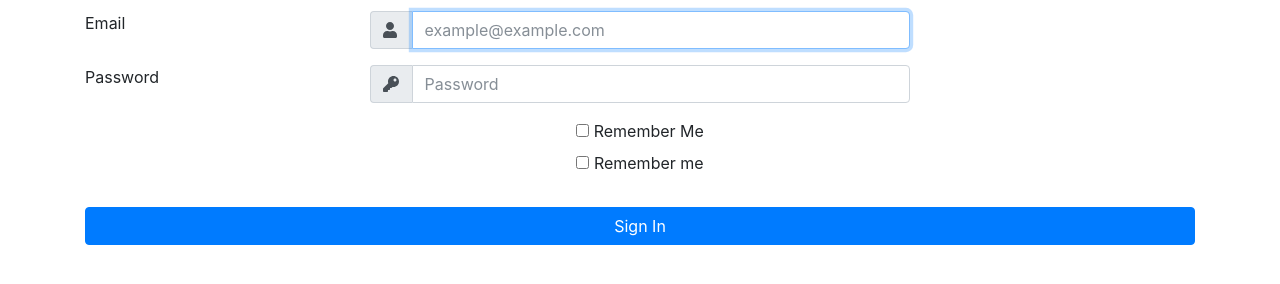
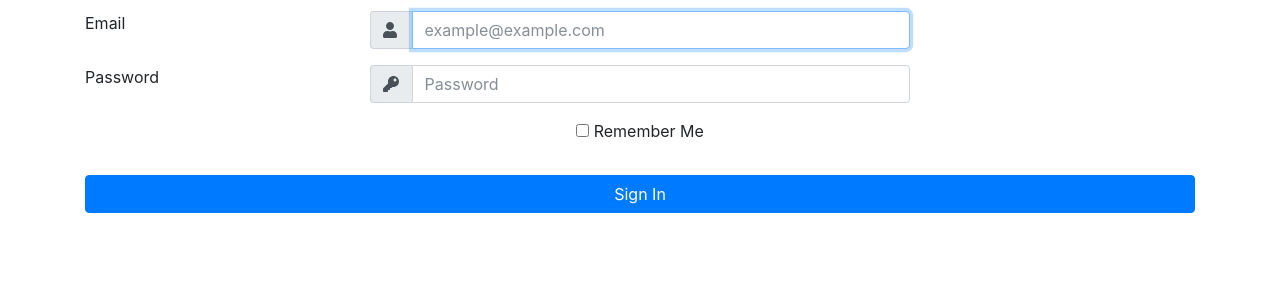
Before and after one commit to gdgovinddaga6/lendi-library, a plain HTML site: page Login.html in a window 1280 px wide. Shown: the part 70-354 px from the top of the page. Drawn offline with nearby package versions, Linux system fonts and the light colour scheme.

Commit message:
Update Login.html

```diff
--- a/Login.html
+++ b/Login.html
@@ -58,10 +58,7 @@
 		<div class="checkbox">
      <label><input type="checkbox" value="">   Remember Me</label>
     </div>
-			 <label class="checkbox pull-left">
-                    <input type="checkbox" value="remember-me">
-                    Remember me
-                </label>
+
 	  </div>
 	  <br/>
 
```
